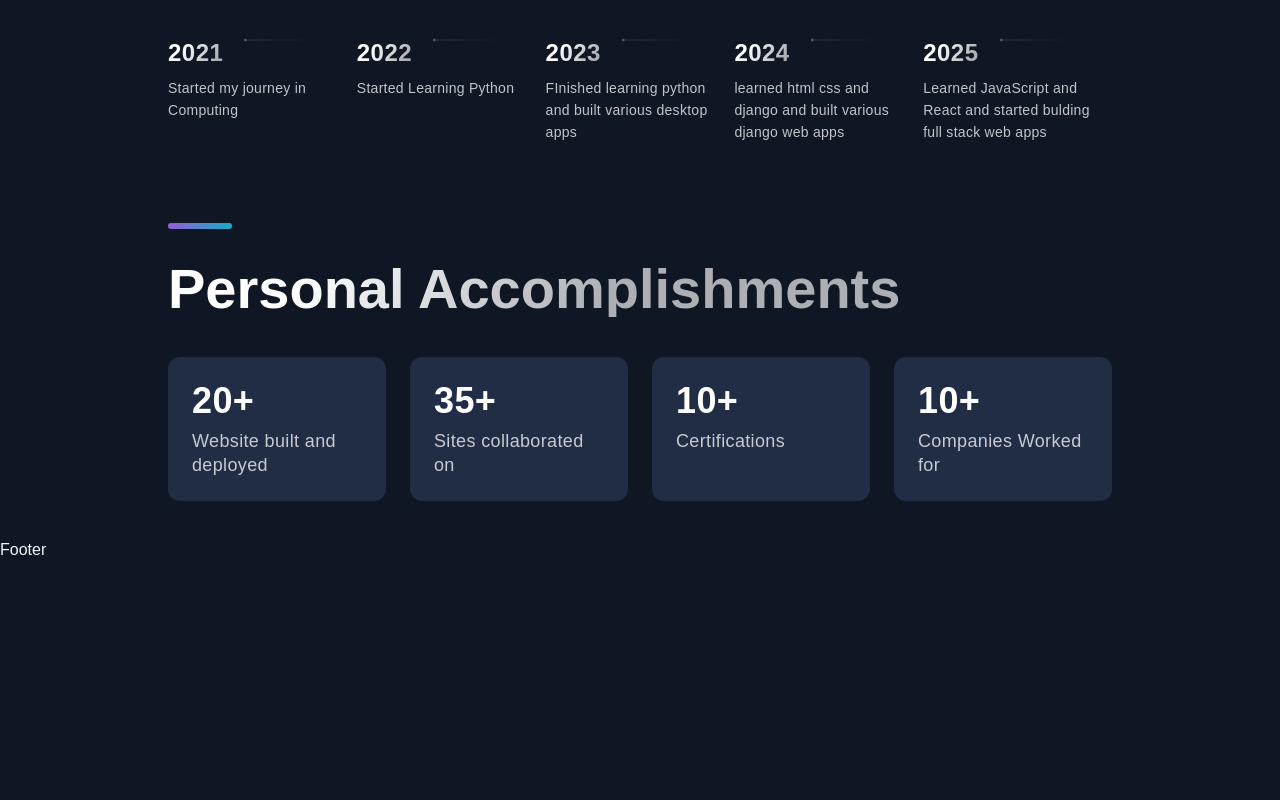
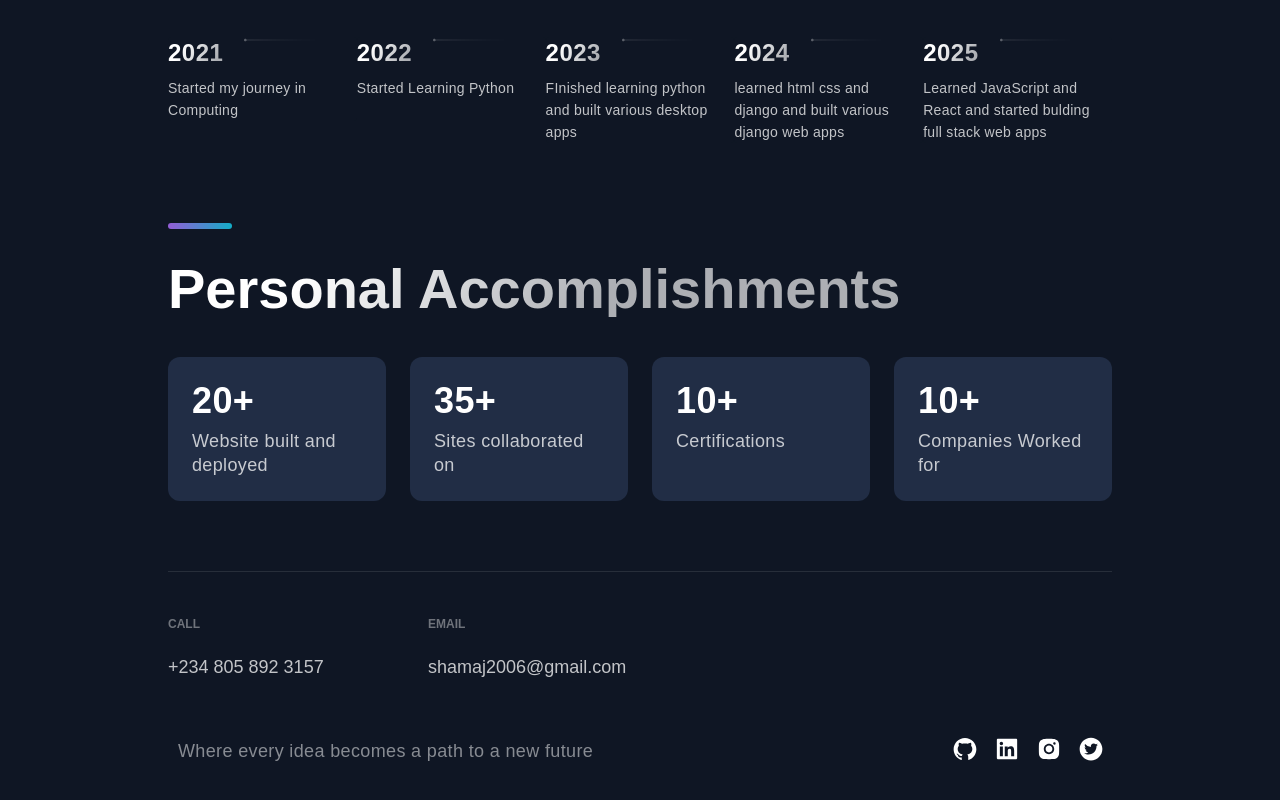
Before and after one commit to Sughnenter/fitst-portfolio, a Next.js app: page / in a window 1280 px wide. Shown: the part 3545-4345 px from the top of the page. Before the commit the page ends 4104 px from the top, so only its background shows below. Built offline with nearby package versions, Linux system fonts and the light colour scheme.

Commit message:
added Footer

```diff
--- a/src/components/Footer/Footer.js
+++ b/src/components/Footer/Footer.js
@@ -1,14 +1,42 @@
 import React from 'react';
-import { AiFillGithub, AiFillInstagram, AiFillLinkedin } from 'react-icons/ai';
+import { AiFillGithub, AiFillInstagram, AiFillLinkedin,AiFillTwitterCircle } from 'react-icons/ai';
 
 import { SocialIcons } from '../Header/HeaderStyles';
 import { CompanyContainer, FooterWrapper, LinkColumn, LinkItem, LinkList, LinkTitle, Slogan, SocialContainer, SocialIconsContainer } from './FooterStyles';
 
 const Footer = () => {
   return (
-    <div>
-      Footer
-    </div>
+    <FooterWrapper>
+      <LinkList>
+        <LinkColumn>
+          <LinkTitle>Call</LinkTitle>
+          <LinkItem href="tel:+234 805 892 3157">+234 805 892 3157</LinkItem>
+        </LinkColumn>
+        <LinkColumn>
+          <LinkTitle>Email</LinkTitle>
+          <LinkItem href="mailto:shamaj2006@gmail.com">shamaj2006@gmail.com</LinkItem>
+        </LinkColumn>
+      </LinkList>
+      <SocialIconsContainer>
+        <CompanyContainer>
+          <Slogan>Where every idea becomes a path to a new future</Slogan>
+        </CompanyContainer>
+        <SocialContainer>
+          <SocialIcons href="https://github.com/sughnenter">
+            <AiFillGithub size="3rem" />
+          </SocialIcons>
+          <SocialIcons href="https://www.linkedin.com/in/shammah-johnson-47a2772b3/">
+            <AiFillLinkedin size="3rem" />
+          </SocialIcons>
+          <SocialIcons href="https://instagram.com/cancelledynv">
+            <AiFillInstagram size="3rem" />
+          </SocialIcons>
+          <SocialIcons href="https://x.com/fantasticc_4">
+            <AiFillTwitterCircle size="3rem" />
+          </SocialIcons>
+        </SocialContainer>
+      </SocialIconsContainer>
+    </FooterWrapper>
   );
 };
 
--- a/src/components/Header/Header.js
+++ b/src/components/Header/Header.js
@@ -35,7 +35,7 @@ const Header = () => (
       <SocialIcons href="https://github.com/sughnenter">
         <AiFillGithub size="3rem" />
       </SocialIcons>
-      <SocialIcons href="https://linkedin.com">
+      <SocialIcons href="https://www.linkedin.com/in/shammah-johnson-47a2772b3/">
         <AiFillLinkedin size="3rem" />
       </SocialIcons>
       <SocialIcons href="https://instagram.com/cancelledynv">
--- a/src/components/Hero/Hero.js
+++ b/src/components/Hero/Hero.js
@@ -4,7 +4,7 @@ import { Section, SectionText, SectionTitle } from '../../styles/GlobalComponent
 import Button from '../../styles/GlobalComponents/Button';
 import { LeftSection } from './HeroStyles';
 
-const Hero = (props) => (
+const Hero = () => (
       <>
         <Section row nopadding>
           <LeftSection>
@@ -15,7 +15,7 @@ const Hero = (props) => (
             <SectionText>
             Hi, I&apos;m Shammah a knowledge hungry and passion driven passion driven software engineer always striving to be better, I build secure backend api as well as stunning responsive websites
             </SectionText>
-            <Button onClick={props.handleClick}>Contact me</Button>
+            <Button onClick={() => window.location ='mailto:shamaj2006@gmail.com'}>Contact me</Button>
           </LeftSection>
         </Section>
       </>
@@ -30,7 +30,7 @@ const Hero = (props) => (
   //       Hi, I&apos;m Shammah a knowledge hungry and passion driven passion
   //         driven software engineer always striving to be better, I build secure backend api as well as stunning responsive websites
   //     </SectionText>
-  //     <Button onClick={() => window.location ='https://gmailcom/shamaj2006@gmail.com'}>
+  //     <Button onClick={() => window.location ='mailto:shamaj2006@gmail.com'}>
   //       Contact me</Button>
   //   </LeftSection>
   // </Section>
```
